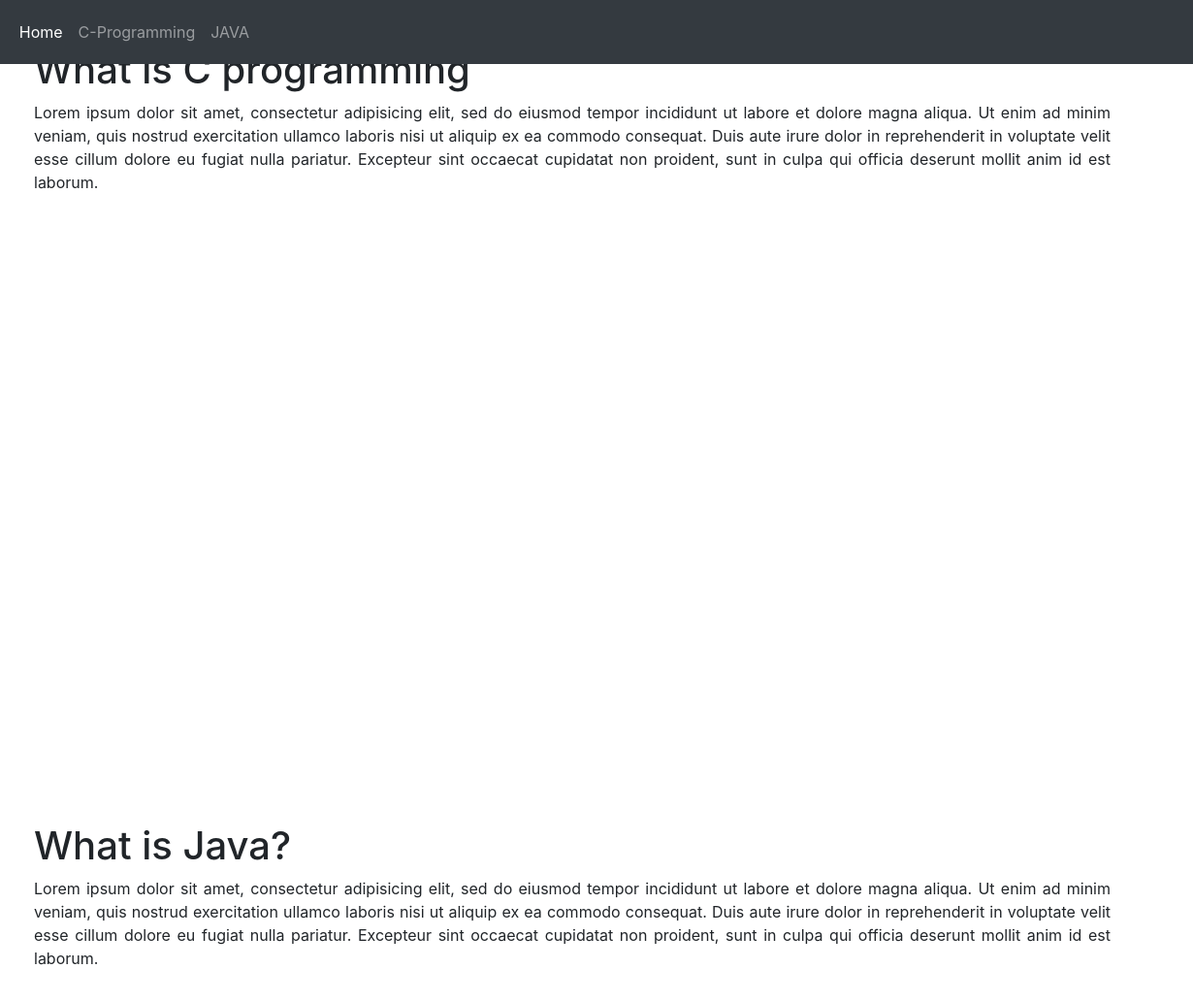
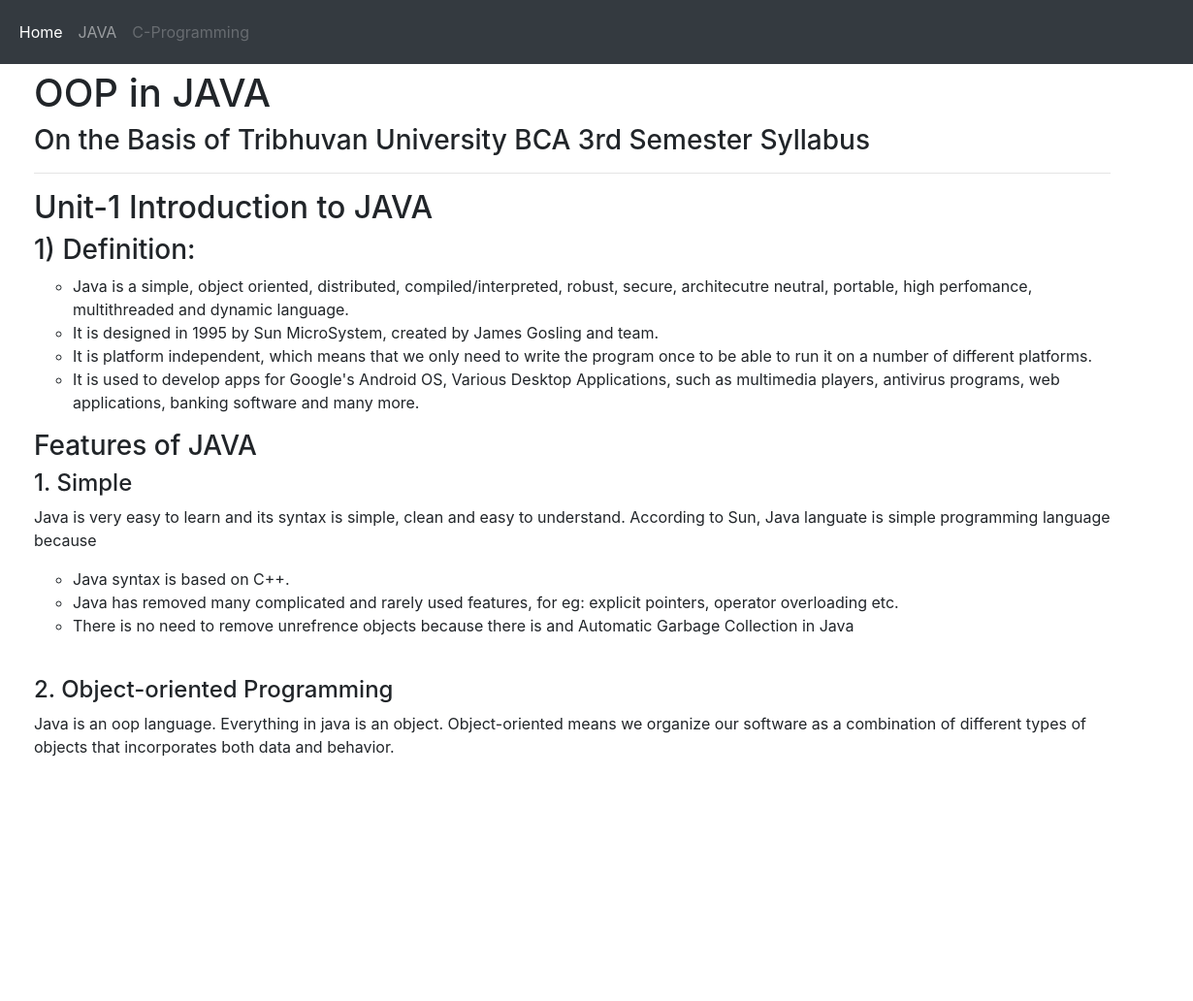
Before and after one commit to SajanKc/Sajan, a plain HTML site: page ProgrammingLanguage.html in a window 1280 px wide. Shown: the full height of the page at 97% size, 50-1280 px from the left. After the commit the page ends 872 px from the top, so only its background shows below. Drawn offline with nearby package versions, Linux system fonts and the light colour scheme.

Commit message:
Introduction to java added

```diff
--- a/ProgrammingLanguage.html
+++ b/ProgrammingLanguage.html
@@ -21,11 +21,12 @@
       }
     }
   </script>
-  <style type="text/css">
+  <link rel="stylesheet" type="text/css" href="styleProgramming.css">
+  <!-- <style type="text/css">
     p{
       text-align: justify;
     }
-  </style>
+  </style> -->
 
 </head>
 <body>
@@ -42,18 +43,49 @@
            <a class="nav-link" href="ProgrammingLanguage.html">Home<span class="sr-only">(current)</span></a>
           </li>
           <li class="nav-item">
-           <a class="nav-link" href="#C-Programming">C-Programming</a>
+           <a class="nav-link" href="#java">JAVA</a>
           </li>
           <li class="nav-item">
-            <a class="nav-link" href="#java">JAVA</a>
+            <a class="nav-link disabled" href="#C-Programming">C-Programming</a>
           </li>
         </ul>
       </div>
     </nav>
   </div>
 
-<div class="container">
-  <div id="C-Programming" class="" style="height:100vh;">
+<div class="container pt-4">
+    <div id="java" class="javaText" style="height:100vh;">
+      <h1>OOP in JAVA </h1>
+      <h3>On the Basis of Tribhuvan University BCA 3rd Semester Syllabus</h3>
+      <hr>
+      <h2>Unit-1 Introduction to JAVA</h2>
+      <div class="Definition">
+        <h3>1) Definition:</h3>
+          <ul type="circle">
+            <li>
+              Java is a simple, object oriented, distributed, compiled/interpreted, robust, secure, architecutre neutral, portable, high perfomance, multithreaded and dynamic language.
+            </li>
+            <li>It is designed in 1995 by Sun MicroSystem, created by James Gosling and team.</li>
+            <li>It is platform independent, which means that we only need to write the program once to be able to run it on a number of different platforms.</li>
+            <li>It is used to develop apps for Google's Android OS, Various Desktop Applications, such as multimedia players, antivirus programs, web applications, banking software and many more.</li>
+          </ul>
+
+        <h3 class="features">Features of JAVA</h3>
+          <h4>1. Simple</h4>
+            <p>Java is very easy to learn and its syntax is simple, clean and easy to understand. According to Sun, Java languate is simple programming language because</p>
+              <ul type="circle">
+                <li>Java syntax is based on C++.</li>
+                <li>Java has removed many complicated and rarely used features, for eg: explicit pointers, operator overloading etc.</li>
+                <li>There is no need to remove unrefrence objects because there is and Automatic Garbage Collection in Java</li>
+              </ul>
+              <br>
+          <h4>2. Object-oriented Programming</h4>
+            <p>Java is an oop language. Everything in java is an object. Object-oriented means we organize our software as a combination of different types of objects that incorporates both data and behavior.</p>
+        </ol>
+      </div>
+    </div>
+
+  <!-- <div id="C-Programming" class="" style="height:100vh;">
     <h1>What is C programming</h1>
     <p>Lorem ipsum dolor sit amet, consectetur adipisicing elit, sed do eiusmod
     tempor incididunt ut labore et dolore magna aliqua. Ut enim ad minim veniam,
@@ -61,16 +93,7 @@
     consequat. Duis aute irure dolor in reprehenderit in voluptate velit esse
     cillum dolore eu fugiat nulla pariatur. Excepteur sint occaecat cupidatat non
     proident, sunt in culpa qui officia deserunt mollit anim id est laborum.</p>
-  </div>
-  <div id="java" class="" style="height:100vh;">
-    <h1>What is Java?</h1>
-    <p>Lorem ipsum dolor sit amet, consectetur adipisicing elit, sed do eiusmod
-    tempor incididunt ut labore et dolore magna aliqua. Ut enim ad minim veniam,
-    quis nostrud exercitation ullamco laboris nisi ut aliquip ex ea commodo
-    consequat. Duis aute irure dolor in reprehenderit in voluptate velit esse
-    cillum dolore eu fugiat nulla pariatur. Excepteur sint occaecat cupidatat non
-    proident, sunt in culpa qui officia deserunt mollit anim id est laborum.</p>
-  </div>
+  </div> -->
 </div>
 
 
```
